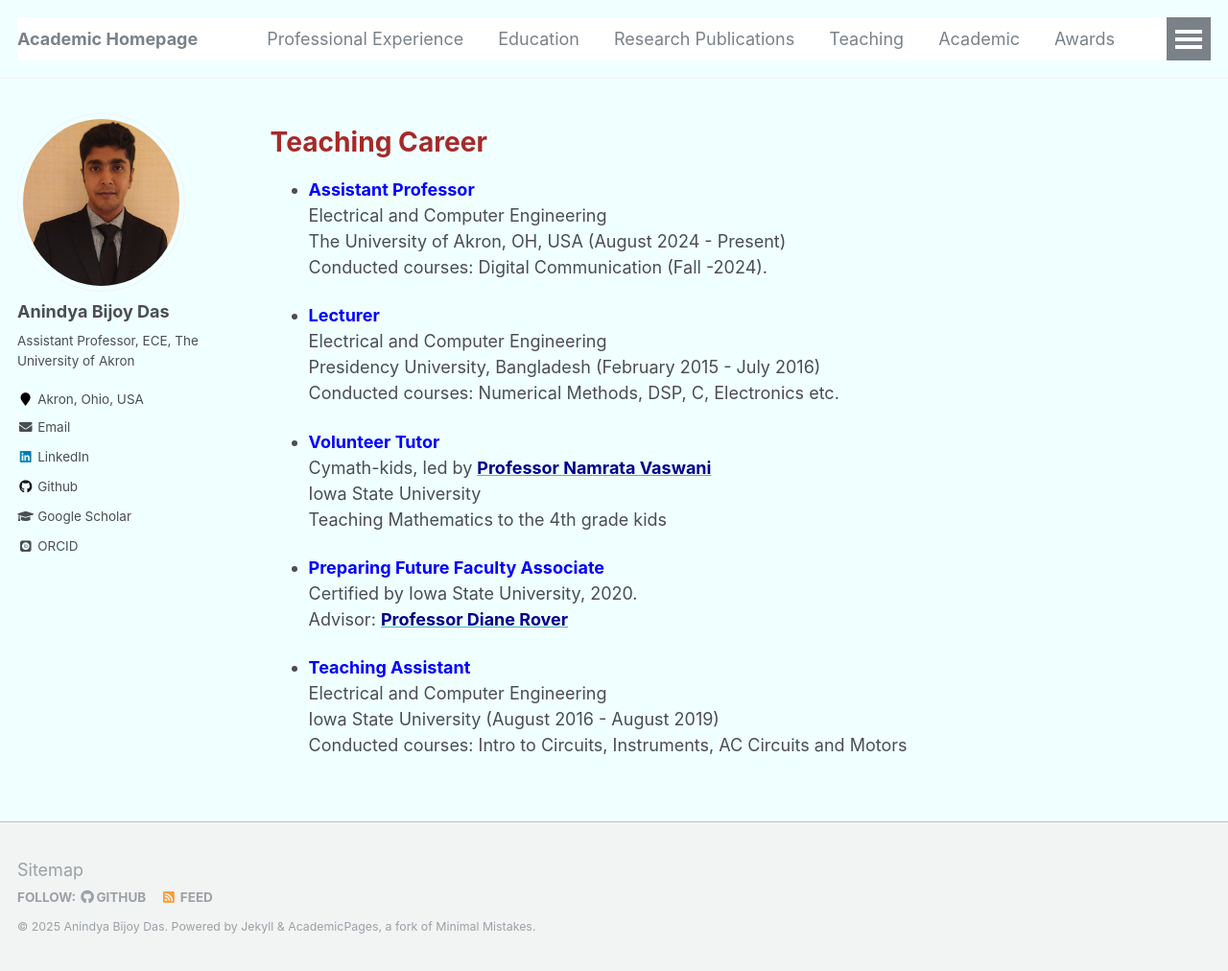
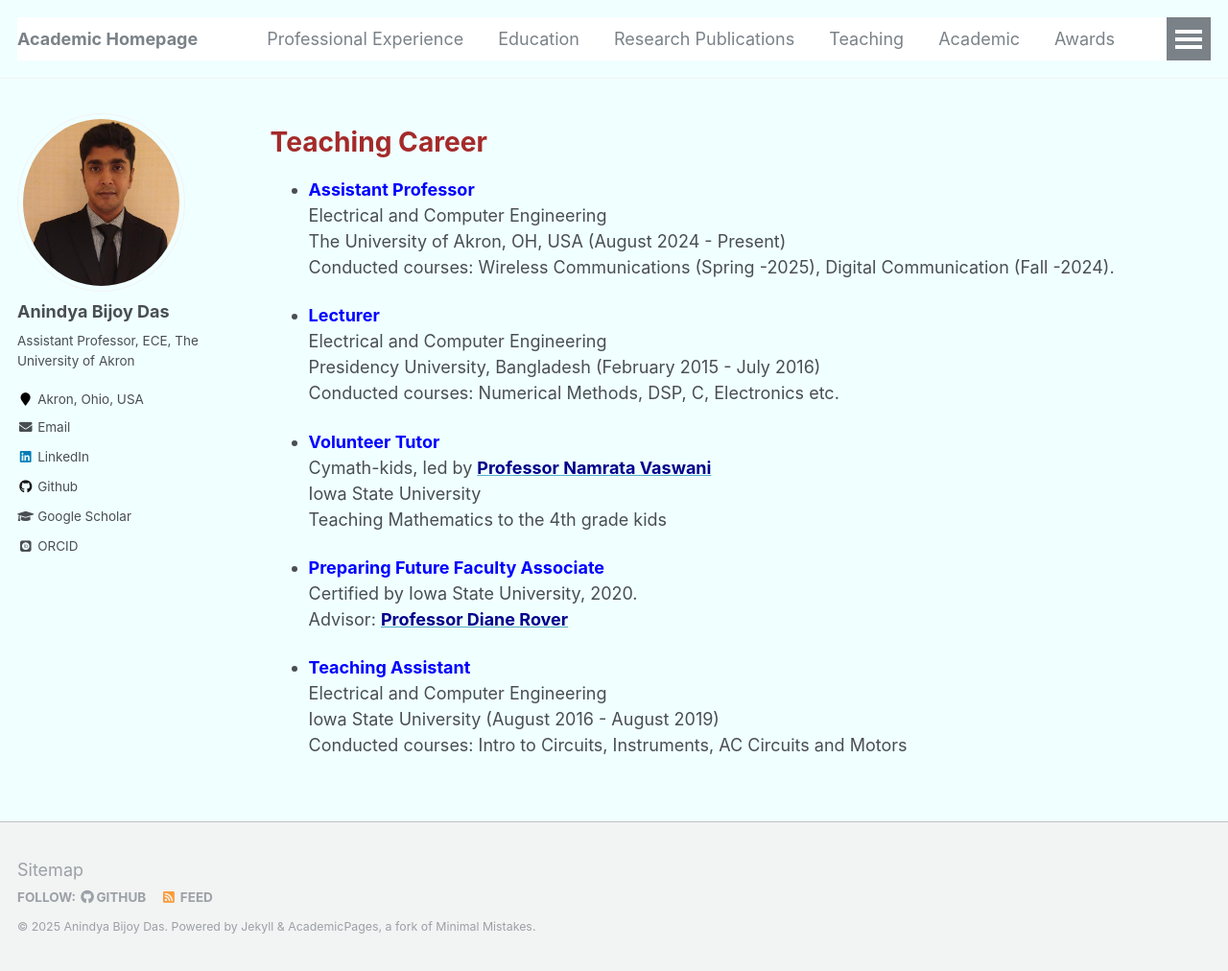
Before and after one commit to anindyabijoydas/portfolio, a Jekyll site: the page built from _pages/teaching.md, in a window 1280 px wide and 1012 px high. Shown: the whole window at 96% size. Built offline with Jekyll 4.4.1, drawn with Linux system fonts in a browser that asks for light colours; some web fonts are replaced.

Commit message:
Update teaching.md

```diff
--- a/_pages/teaching.md
+++ b/_pages/teaching.md
@@ -16,7 +16,7 @@ redirect_from:
 <span style="color:brown">**Teaching Career**</span>
 ======
 
-* <span style="color:blue">**Assistant Professor**</span> <br/> Electrical and Computer Engineering <br/> The University of Akron, OH, USA (August 2024 - Present) <br/> Conducted courses: Digital Communication (Fall -2024).
+* <span style="color:blue">**Assistant Professor**</span> <br/> Electrical and Computer Engineering <br/> The University of Akron, OH, USA (August 2024 - Present) <br/> Conducted courses: Wireless Communications (Spring -2025), Digital Communication (Fall -2024).
 
 * <span style="color:blue">**Lecturer**</span> <br/> Electrical and Computer Engineering <br/> Presidency University, Bangladesh (February 2015 - July 2016) <br/> Conducted courses: Numerical Methods, DSP, C, Electronics etc.
 
```
